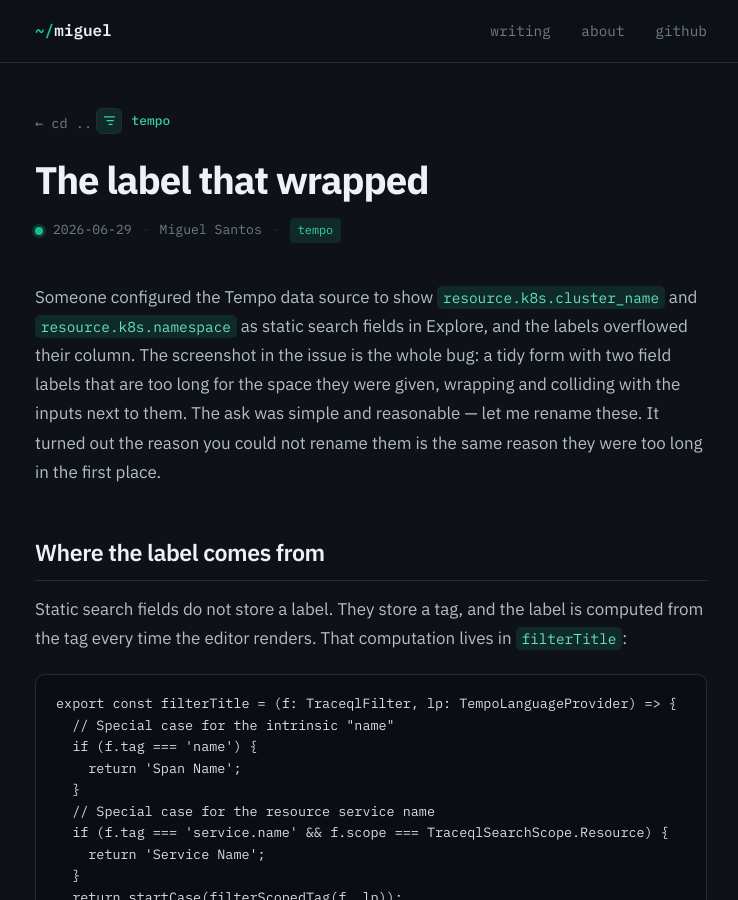
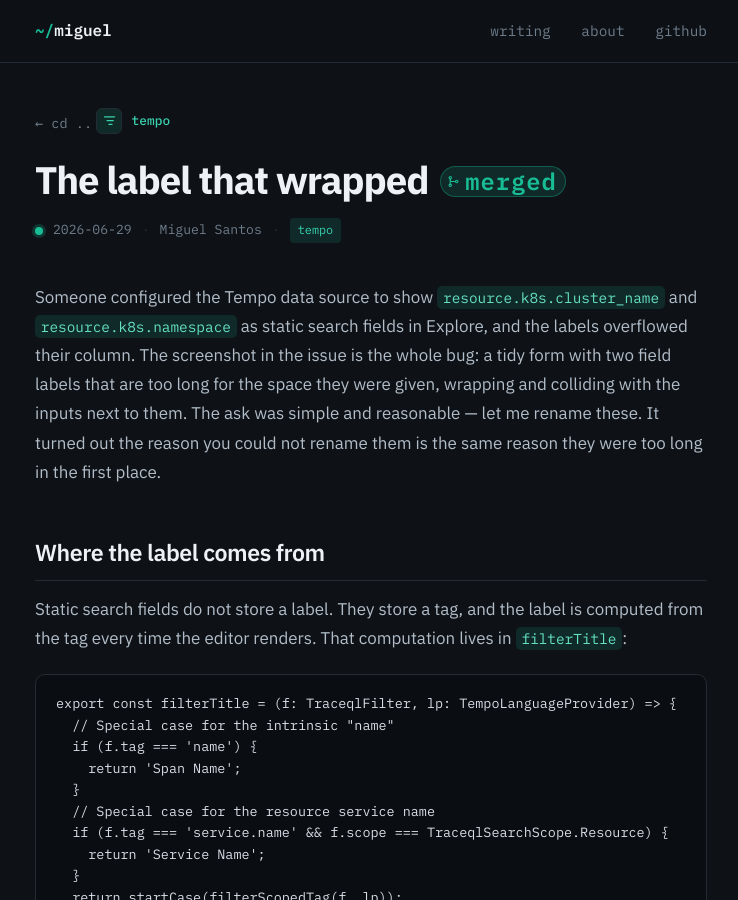
Before and after one commit to Churi12/churi12.github.io, a Jekyll site: the page built from _posts/2026-06-29-the-label-that-wrapped.md, in a window 1280 px wide and 900 px high. Shown: the whole window, without its empty margins (269-1007 px from the left). Built offline with Jekyll 4.4.1, drawn with Linux system fonts in a browser that asks for light colours.

Commit message:
Mark tempo-datasource 205 post as merged
Add pr_status merged front matter and the now merged closing line for the
grafana-tempo-datasource 205 post, which landed 2026-07-10. Update the merged
badge note in CLAUDE.md to list six landed posts.

```diff
--- a/_posts/2026-06-29-the-label-that-wrapped.md
+++ b/_posts/2026-06-29-the-label-that-wrapped.md
@@ -4,6 +4,7 @@ title: "The label that wrapped"
 date: 2026-06-29
 author: Miguel Santos
 tags: [tempo]
+pr_status: merged
 ---
 
 Someone configured the Tempo data source to show `resource.k8s.cluster_name` and `resource.k8s.namespace` as static search fields in Explore, and the labels overflowed their column. The screenshot in the issue is the whole bug: a tidy form with two field labels that are too long for the space they were given, wrapping and colliding with the inputs next to them. The ask was simple and reasonable — let me rename these. It turned out the reason you could not rename them is the same reason they were too long in the first place.
@@ -83,4 +84,4 @@ I went with the rename because it is what the issue asked for, and because a lat
 
 The tests cover the new path — a label wins, and it wins even over the `name` special case — but the one I cared most about is the fallback, because that is the assertion I had wrong in my head. The test pins `filterTitle` with no label to `Resource K 8 S Cluster Name`, the actual `startCase` output, not the cleaned-up version I assumed. If someone changes how titles are derived, that test fails and tells them the visible label changed. Writing down the ugly real string is more useful than writing down the pretty wrong one.
 
-The change is in [grafana/grafana-tempo-datasource#205](https://github.com/grafana/grafana-tempo-datasource/pull/205).
+The change is in [grafana/grafana-tempo-datasource#205](https://github.com/grafana/grafana-tempo-datasource/pull/205), now merged.
```
Also changed, not shown: CLAUDE.md (+2 -2 lines).
